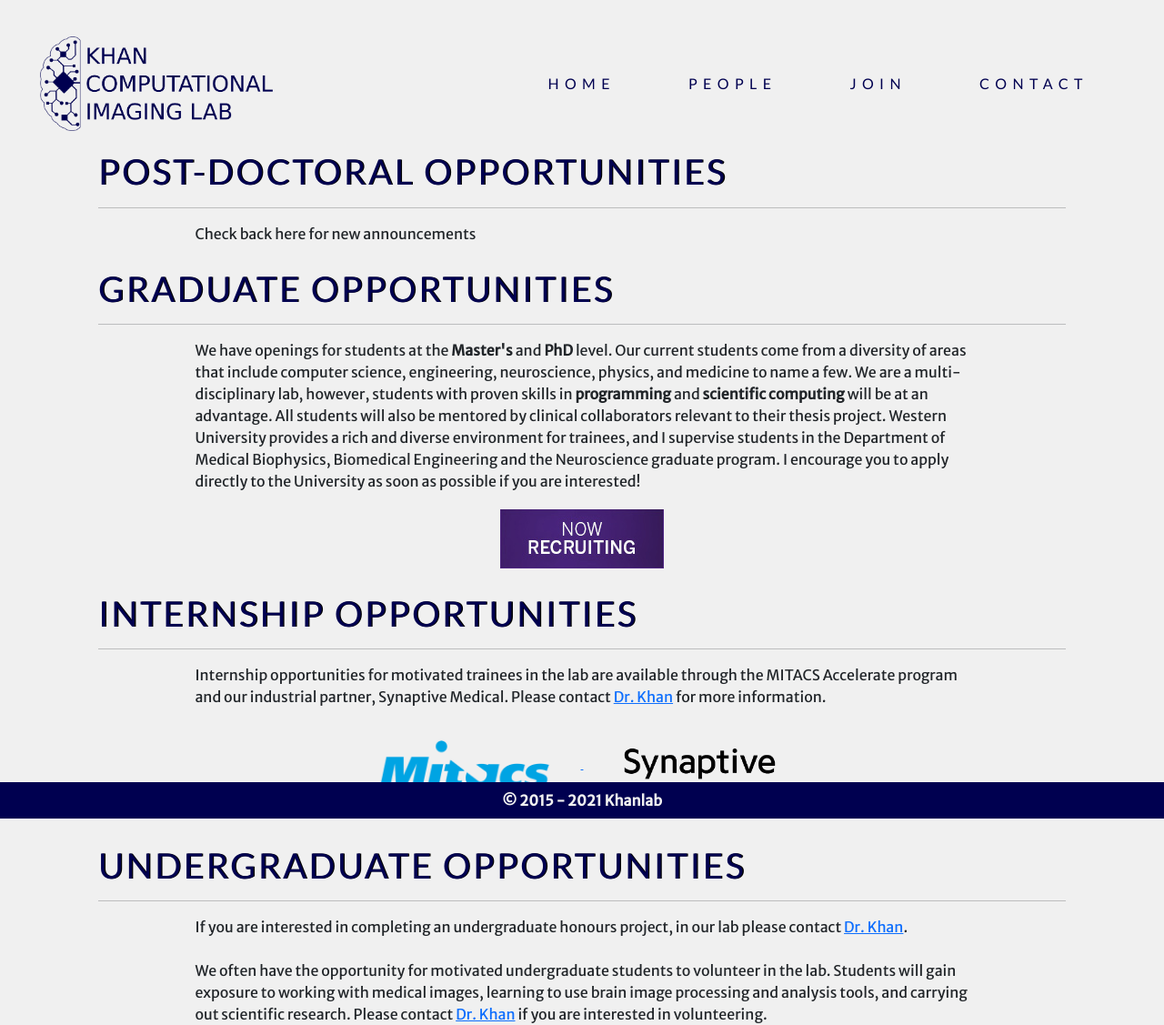
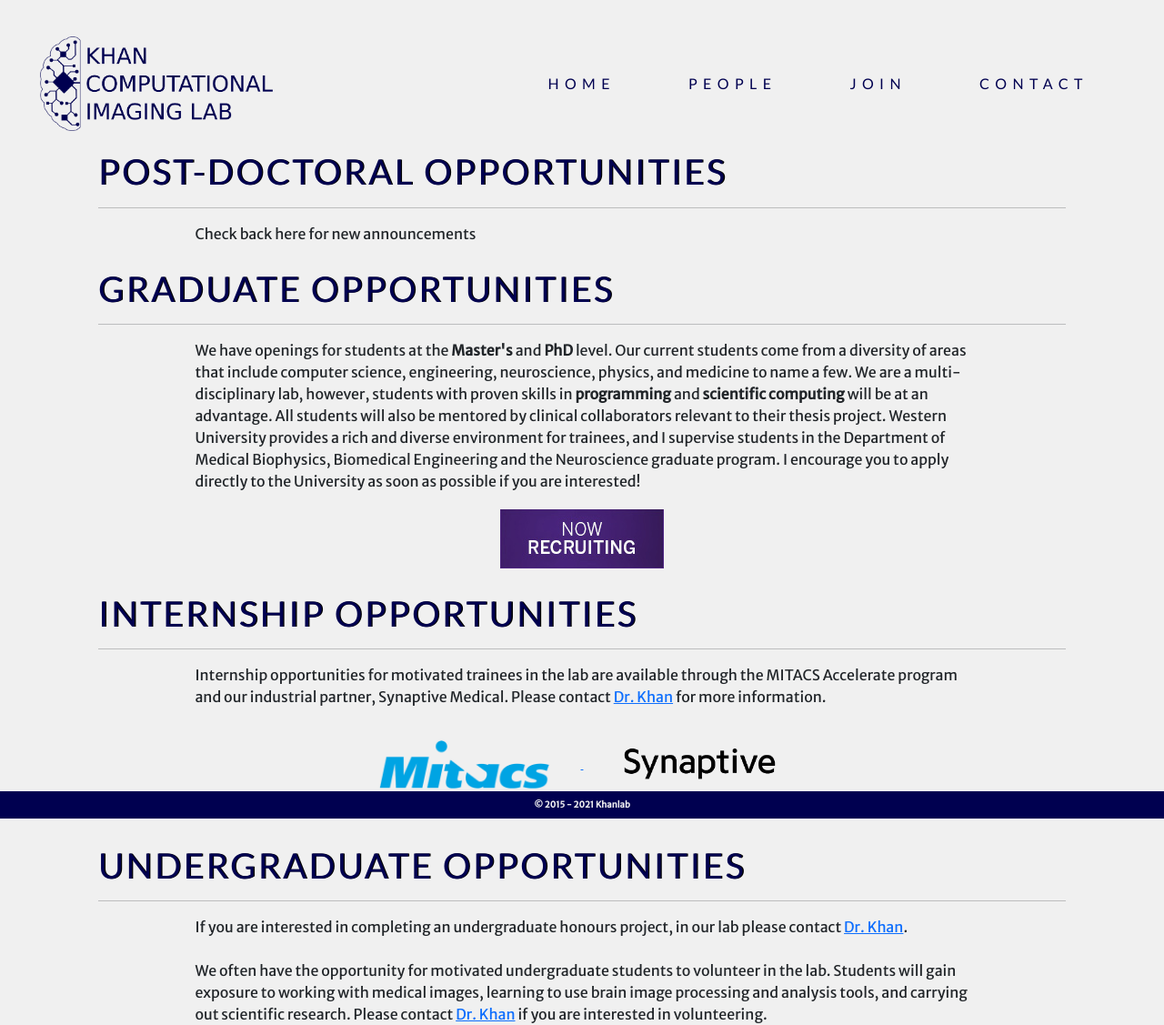
Before and after one commit to khanlab/khanlab.github.io, a Jekyll site: the page built from join.html, in a window 1280 px wide. Shown: the whole page at 91% size. Built offline with Jekyll 4.4.1, drawn with Linux system fonts in a browser that asks for light colours.

Commit message:
update footer fontsize

```diff
--- a/assets/css/base.css
+++ b/assets/css/base.css
@@ -125,6 +125,10 @@ h2 {
   text-transform: uppercase;
 }
 
+.footer {
+  font-size: .75vh;
+}
+
 /* Large screens */
 @media only screen and (min-width: 1024px) {
   body {
@@ -151,4 +155,8 @@ h2 {
   h2 {
     font-size: 3vw;
   }
+
+  .footer {
+    font-size: .75vw;
+  }
 }
```
